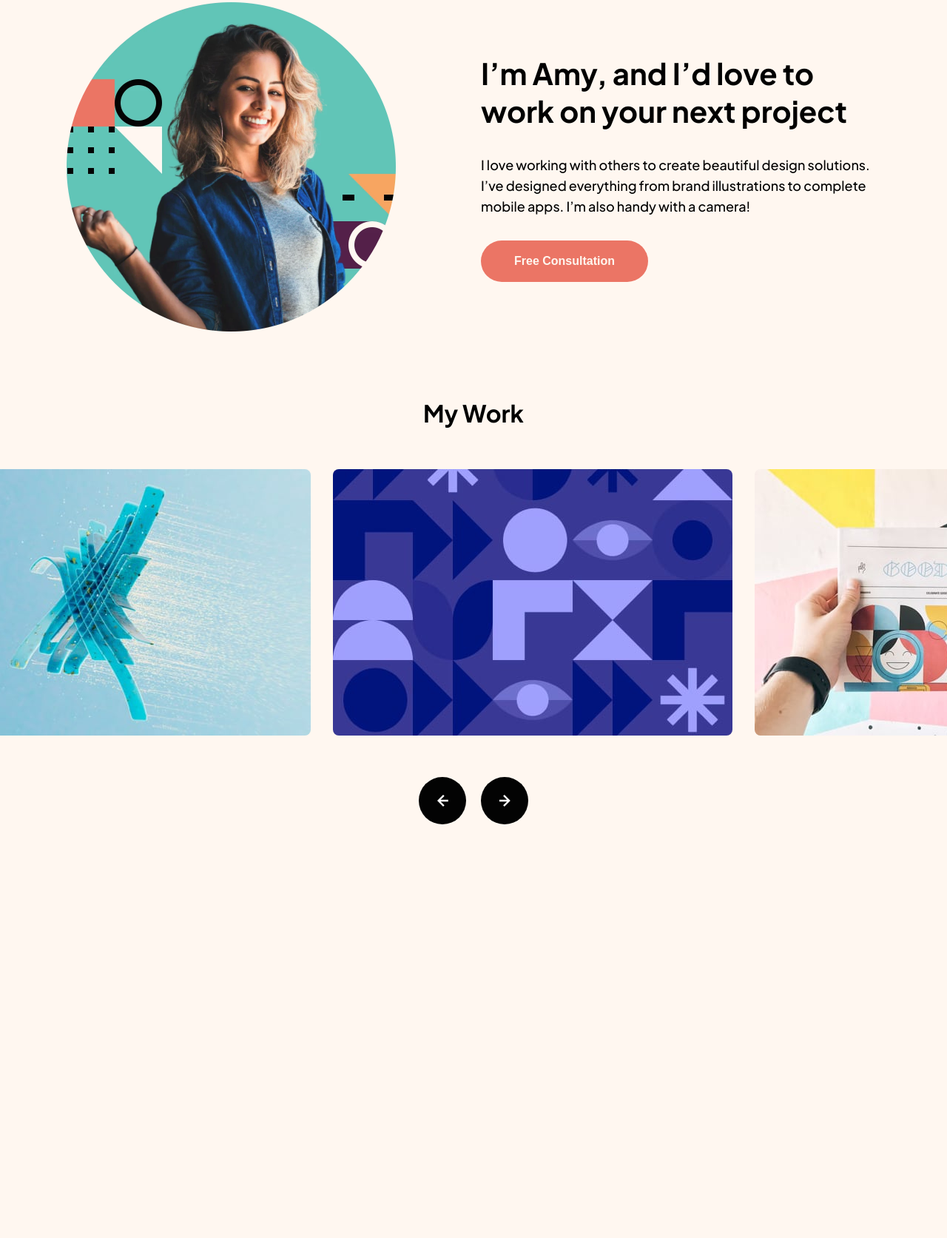
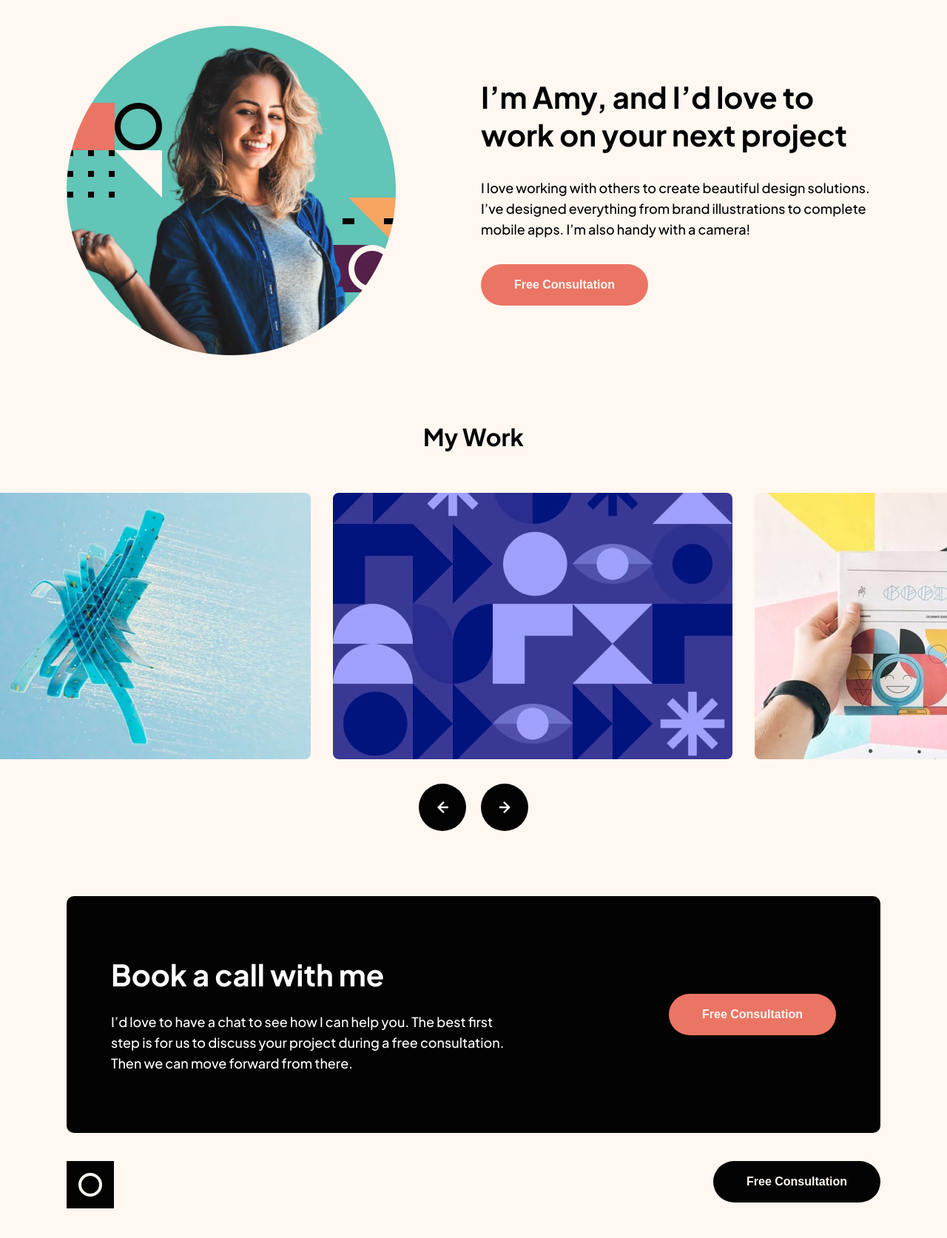
Before and after one commit to anacarolinabmv/FM-Single-page-design-portfolio, a website: page index.html in a window 1280 px wide. Shown: the part 904-2577 px from the top of the page at 74% size. Before the commit the page ends 2018 px from the top, so only its background shows below. Drawn offline with Linux system fonts and the light colour scheme.

Commit message:
Replace CSS margin style with classes

```diff
--- a/index.html
+++ b/index.html
@@ -26,8 +26,8 @@
           <button class="btn-link btn-link--black">Free Consultation</button>
         </div>
       </nav>
-      <h1 class="hero__heading heading-lg">Design solutions made easy</h1>
-      <p class="hero__paragraph paragraph">
+      <h1 class="heading-lg mt-lg center">Design solutions made easy</h1>
+      <p class="hero__paragraph paragraph center">
         With over ten years of experience in various design disciplines, I’m your one-stop shop for your design needs.
       </p>
       <div class="skills-gallery">
@@ -69,17 +69,17 @@
         </div>
         <div class="intro-section__text">
           <h2 class="heading-md intro-section__text-heading">I’m Amy, and I’d love to work on your next project</h2>
-          <p class="paragraph intro-section__text-paragraph">
+          <p class="paragraph mt-sm">
             I love working with others to create beautiful design solutions. I’ve designed everything from brand
             illustrations to complete mobile apps. I’m also handy with a camera!
           </p>
-          <button class="btn-link btn-link--orange intro-section__text-btn">Free Consultation</button>
+          <button class="btn-link btn-link--orange mt-sm">Free Consultation</button>
         </div>
       </section>
 
-      <section class="slider-section">
-        <h3 class="heading-sm slider-section__heading">My Work</h3>
-        <div class="slider">
+      <section class="slider-section mt-lg">
+        <h3 class="heading-sm center">My Work</h3>
+        <div class="slider mt-md mb-md">
           <img src="src/assets/image-slide-1.jpg" class="slider__image" />
           <img src="src/assets/image-slide-2.jpg" class="slider__image" />
           <img src="src/assets/image-slide-3.jpg" class="slider__image" />
@@ -91,8 +91,26 @@
           <button class="btn-slider btn-slider--right"></button>
         </div>
       </section>
-      <section class="CTA"></section>
+      <section class="CTA-section mt-lg">
+        <div class="CTA-section__text">
+          <h2 class="heading-md">Book a call with me</h2>
+          <p class="paragraph mt-xs">
+            I’d love to have a chat to see how I can help you. The best first step is for us to discuss your project
+            during a free consultation. Then we can move forward from there.
+          </p>
+        </div>
+        <button class="btn-link btn-link--orange">Free Consultation</button>
+      </section>
     </main>
-    <footer class="footer"></footer>
+    <footer class="footer">
+      <nav class="navbar">
+        <div class="navbar__logo">
+          <img src="/src/assets/logo.svg" alt="Logo" class="logo" />
+        </div>
+        <div class="navbar__CTA">
+          <button class="btn-link btn-link--black">Free Consultation</button>
+        </div>
+      </nav>
+    </footer>
   </body>
 </html>
--- a/src/SASS/_components.scss
+++ b/src/SASS/_components.scss
@@ -51,7 +51,6 @@
   display: flex;
   gap: 3rem;
   overflow-x: hidden;
-  margin: 5.6rem 0;
 
   &__image {
     border-radius: 8px;
--- /dev/null
+++ b/src/SASS/_cta-section.scss
@@ -0,0 +1,6 @@
+.CTA-section {
+  &__text {
+    width: 100%;
+    max-width: 54rem;
+  }
+}
--- a/src/SASS/_hero-section.scss
+++ b/src/SASS/_hero-section.scss
@@ -9,12 +9,6 @@
   max-width: 118rem;
   padding: 0 4rem;
   margin: 0 auto;
-
-  text-align: center;
-
-  &__heading {
-    margin-top: 5.6rem;
-  }
 
   &__paragraph {
     margin: 0 auto;
--- a/src/SASS/_intro-section.scss
+++ b/src/SASS/_intro-section.scss
@@ -10,11 +10,4 @@
 .intro-section__text {
   width: 100%;
   max-width: 54rem;
-
-  &-paragraph {
-    margin-top: 3.4rem;
-  }
-  &-btn {
-    margin-top: 3.2rem;
-  }
 }
--- a/src/SASS/_layout.scss
+++ b/src/SASS/_layout.scss
@@ -17,14 +17,31 @@ body {
 }
 
 .slider-section {
-  margin-top: 8.8rem;
-
-  &__heading {
-    text-align: center;
-  }
   &__btns {
     display: flex;
     justify-content: center;
     gap: 2rem;
   }
 }
+
+.CTA-section {
+  width: 100%;
+  max-width: 110rem;
+  padding: 0 4rem;
+  margin: 0 auto;
+  margin-top: 8.8rem;
+  background-color: $black;
+  color: $white;
+  padding: 8rem 6rem;
+  border-radius: 1rem;
+
+  display: flex;
+  align-items: center;
+  justify-content: space-between;
+}
+
+.footer {
+  width: 100%;
+  max-width: 110rem;
+  margin: 0 auto;
+}
--- a/src/SASS/_typography.scss
+++ b/src/SASS/_typography.scss
@@ -28,3 +28,25 @@
   font-weight: 500;
   line-height: 2.8rem;
 }
+
+//HELPER CLASSES
+.center {
+  text-align: center;
+}
+
+.mt-lg {
+  margin-top: 8.8rem;
+}
+.mt-md {
+  margin-top: 5.6rem;
+}
+.mb-md {
+  margin-bottom: 3.3rem;
+}
+.mt-sm {
+  margin-top: 3.3rem;
+}
+
+.mt-xs {
+  margin-top: 2.5rem;
+}
--- a/src/SASS/main.scss
+++ b/src/SASS/main.scss
@@ -5,3 +5,4 @@
 @import 'layout';
 @import 'hero-section';
 @import 'intro-section';
+@import 'cta-section';
```
Also changed, not shown: src/CSS/style.css, 1 other file.
